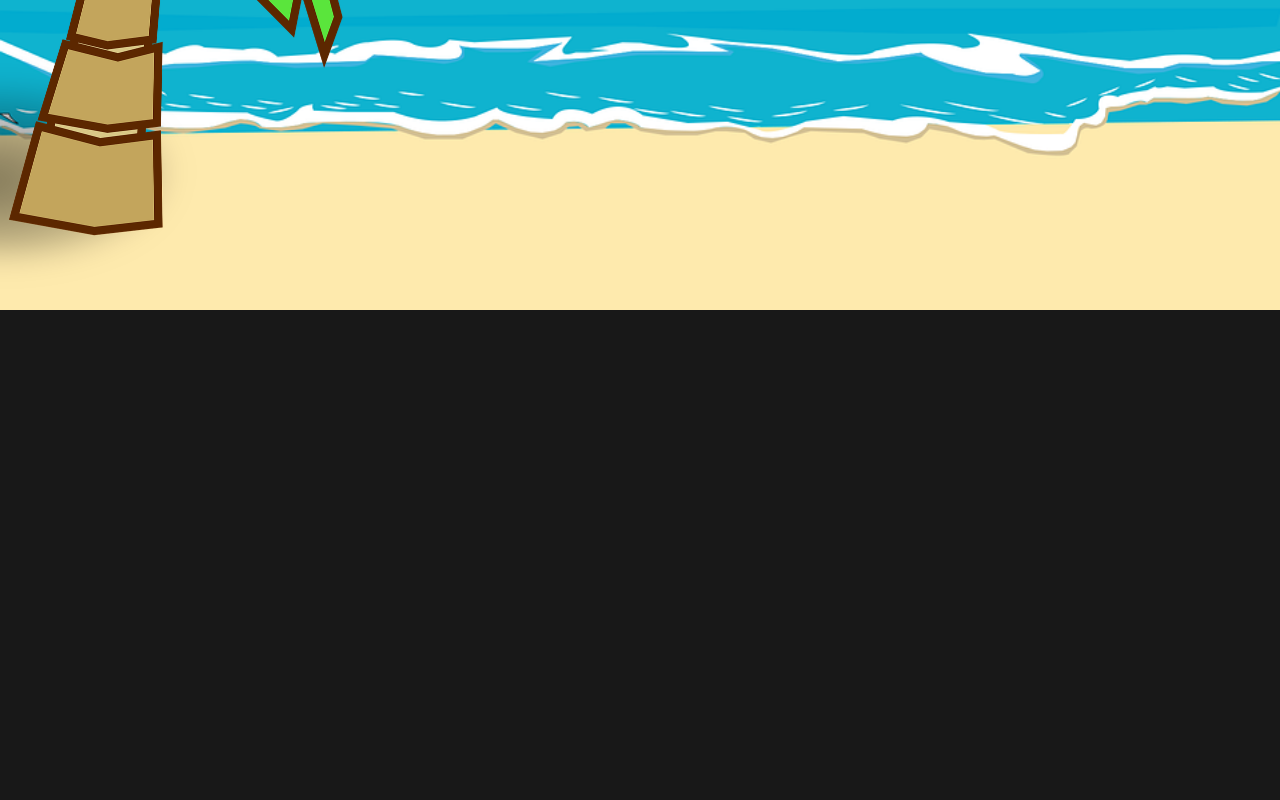
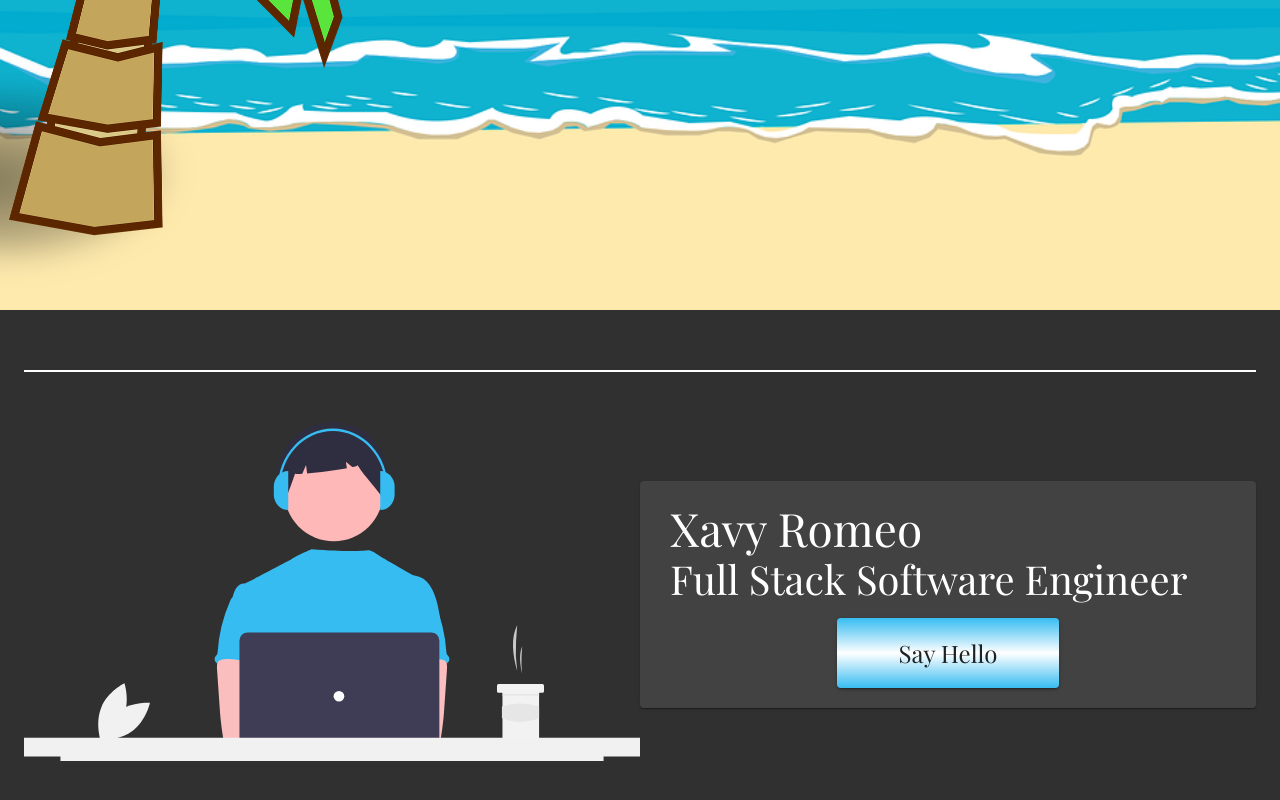
Before and after one commit to Xavy-Romeo/XavyRomeo, a React (Create React App) app: page /Home in a window 1280 px wide. Shown: the part 730-1530 px from the top of the page. Built offline with nearby package versions, Linux system fonts and the light colour scheme.

Commit message:
added landing about

```diff
--- a/src/App.js
+++ b/src/App.js
@@ -9,6 +9,7 @@ import { ThemeProvider } from '@material-ui/core/styles';
 import CssBaseline from '@material-ui/core/CssBaseline';
 
 import Home from './pages/Home';
+import Content from './pages/Content';
 import theme from './theme';
 import Header from './components/Header';
 
@@ -24,7 +25,7 @@ function App() {
 
           <Switch>
             <Route path = '/Home' component={Home} />
-            <Route path='/About'>
+            <Route path='/About' component={Content}>
 
             </Route>
             <Route path='/Contact'>
@@ -37,8 +38,7 @@ function App() {
 
             </Route>
           </Switch>
-          <div className='background'>
-          </div>
+
         </Router>
       </CssBaseline>
     </ThemeProvider>
--- a/src/components/Header/styles.js
+++ b/src/components/Header/styles.js
@@ -3,7 +3,9 @@ import { makeStyles } from '@material-ui/core/styles';
 const useStyles = makeStyles({
     appbar: {
         height: '75px',
-        background: 'linear-gradient(349deg, rgba(2,0,36,1) 0%, rgba(114,18,20,1) 16%, rgba(121,9,9,1) 47%, rgba(10,163,194,1) 100%)',
+        // background: 'linear-gradient(349deg, rgba(2,0,36,1) 0%, rgba(114,18,20,1) 16%, rgba(121,9,9,1) 47%, rgba(10,163,194,1) 100%)',
+        background: 'linear-gradient(to bottom, black, rgba(0,0,0,.4) 70%, rgba(0,0,0,0))',
+        boxShadow: 'none'
     },
     toolbar: {
         justifyContent: 'space-between',
--- a/src/components/NavBar/styles.js
+++ b/src/components/NavBar/styles.js
@@ -10,13 +10,13 @@ const useStyles = makeStyles({
     },
     menuIcon: {
         fontSize: '60px',
-        backgroundColor: 'rgba(0,0,0,.3)',
+        backgroundColor: 'rgba(0,0,0,0.4)',
         border: '1px solid black',
         cursor: 'pointer',
-        color: 'rgb(10, 163, 194)',
+        color: 'rgba(255,255,255,0.87)',
         '&:hover': {
             border: '1px solid white',
-            backgroundColor: 'rgb(0,0,0, .5)'
+            backgroundColor: 'rgb(100,100,100,0.3)'
         }
     },
     navLink: {
@@ -51,7 +51,6 @@ const useStyles = makeStyles({
             textDecoration: 'underline'
         }
     }
-
 });
 
 export default useStyles;
--- a/src/index.css
+++ b/src/index.css
@@ -6,12 +6,3 @@ body {
   padding: 0;
   box-sizing: border-box;
 }
-
-.background {
-  background-color: #181818;
-  height: 120vh;
-}
-
-.content {
-  height: 100vh;
-}
--- a/src/pages/Content/index.js
+++ b/src/pages/Content/index.js
@@ -0,0 +1,11 @@
+import React from 'react';
+
+const Content = () => {
+    return (
+        <div>
+           Test
+        </div>
+    )
+}
+
+export default Content;
--- a/src/pages/Home/index.js
+++ b/src/pages/Home/index.js
@@ -5,6 +5,9 @@ import React, { useEffect } from 'react';
 import Box from '@material-ui/core/Box';
 import Container from '@material-ui/core/Container';
 import Typography from '@material-ui/core/Typography';
+import Button from '@material-ui/core/Button';
+import Grid from '@material-ui/core/Grid';
+import Paper from '@material-ui/core/Paper';
 
 import useStyles from './styles';
 import Sea from '../../assets/images/sea.png';
@@ -13,6 +16,7 @@ import Yatch from '../../assets/images/yatch.png';
 import Ship from '../../assets/images/pirate-ship.png';
 import Cloud from '../../assets/images/cloud.png';
 import Palm from '../../assets/images/palm-tree.png';
+import Coding from '../../assets/images/coding.svg';
 
 export default function Home() {
     const classes = useStyles();
@@ -53,7 +57,39 @@ export default function Home() {
             </Box>
 
             <Container maxWidth='xl'>
-                {/* <About classes={classes} /> */}
+                    <Box className={classes.landingAboutContainer}>
+                        <Grid container className={classes.landingAbout} justifyContent='center' alignItems='center'>
+                            <Grid item lg={6} md={8} sm={10} xs={12}>
+                                <img src={Coding} alt='Coding on a laptop with a hot coffee on the side.' style={{width: '100%'}}/>
+                            </Grid>
+                            <Grid item lg={6} md={8} sm={10} xs={12}>
+                                <Paper className={classes.landingPaper}>
+                                    <Box>
+                                        <Typography variant='h2'>
+                                            Xavy Romeo
+                                        </Typography>
+                                        <Grid container>
+                                            <Typography className={classes.stackTitle} variant='h3'>
+                                                Full Stack
+                                            </Typography>
+                                            <Typography className={classes.stackTitle} variant='h3'>
+                                                Software Engineer
+                                            </Typography>
+                                        </Grid>
+
+                                    </Box>
+
+                                    <Grid container className={classes.landingButtonContainer} justifyContent='center'>
+                                        <Button className={classes.landingButton}>
+                                            <Typography variant='subtitle1'>
+                                                Say Hello
+                                            </Typography>
+                                        </Button>
+                                    </Grid>
+                                </Paper>
+                            </Grid>
+                        </Grid>
+                    </Box>
             </Container>
         </>
     );
--- a/src/pages/Home/styles.js
+++ b/src/pages/Home/styles.js
@@ -17,17 +17,19 @@ const useStyles = makeStyles({
         left: 0,
         width: '100%',
         height: '50vh',
-        zIndex:'8'
+        zIndex:'8',
+        objectFit: 'cover'
     },
-
     landingSun: {
         position: 'absolute',
         height: '20vh',
-        right: '15%',
+        right: '8%',
         top: '8%',
         zIndex: '5',
+        '@media (max-width:500px)': {
+            top: '15%',
+        }
     },
-
     landingCloud: {
         position: 'absolute',
         height: '30vh',
@@ -39,15 +41,18 @@ const useStyles = makeStyles({
             opacity: '1'
         }
     },
-
     landingCloud2: {
         position: 'absolute',
         height: '26vh',
-        right: '20%',
+        right: '15%',
         top: '15%',
-        zIndex: '6'
+        zIndex: '6',
+        '@media (max-width:500px)': {
+            height: '20vh',
+            right: '35%',
+            top: '18%',
+        }
     },
-
     landingYatch: {
         position: 'absolute',
         height: '15vh',
@@ -55,15 +60,16 @@ const useStyles = makeStyles({
         right: '15%',
         zIndex: '10'
     },
-
     landingShip: {
         position: 'absolute',
         height: '5vh',
         bottom: '38.3%',
         left: '30%',
-        zIndex: '9'
+        zIndex: '9',
+        '@media (max-width:1750px)': {
+            left: '90%'
+        },
     },
-
     landingPalm: {
         position: 'absolute',
         height: '80vh',
@@ -73,8 +79,13 @@ const useStyles = makeStyles({
         '@media (min-width:2300px)': {
             left: '-5%'
         },
+        '@media (max-width:1100px)': {
+            left: '-50%'
+        },
+        '@media (max-width:500px)': {
+            left: '-70%'
+        },
     },
-
     landingTitle: {
         marginTop: '60px',
         position: 'absolute',
@@ -94,7 +105,39 @@ const useStyles = makeStyles({
             fontSize: '8rem'
         }
     },
-
+    landingAboutContainer: {
+        margin: '60px auto 0 auto',
+        borderTop: '2px solid white',
+    },
+    landingAbout: {
+        margin: '50px 0'
+    },
+    landingPaper: {
+        padding: '20px 30px',
+        alignItems: 'center'
+    },
+    stackTitle: {
+        marginRight: '10px',
+        '@media (max-width:400px)': {
+            fontSize: '1.5rem',
+        },
+    },
+    landingButtonContainer: {
+        marginTop: '15px'
+    },
+    landingButton: {
+        width: '40%',
+        background: 'linear-gradient(rgba(55,188,241,1), white, rgba(55,188,241,1))',
+        '&:hover': {
+            background: 'linear-gradient(transparent, rgba(55,188,241,1), transparent)',
+        },
+        '@media (max-width:700px)': {
+            width: '90%',
+        },
+        '@media (min-width:1500px)': {
+            width: '30%',
+        }
+    }
 });
 
 export default useStyles;
```
Also changed, not shown: src/assets/images/coding.svg (added).
